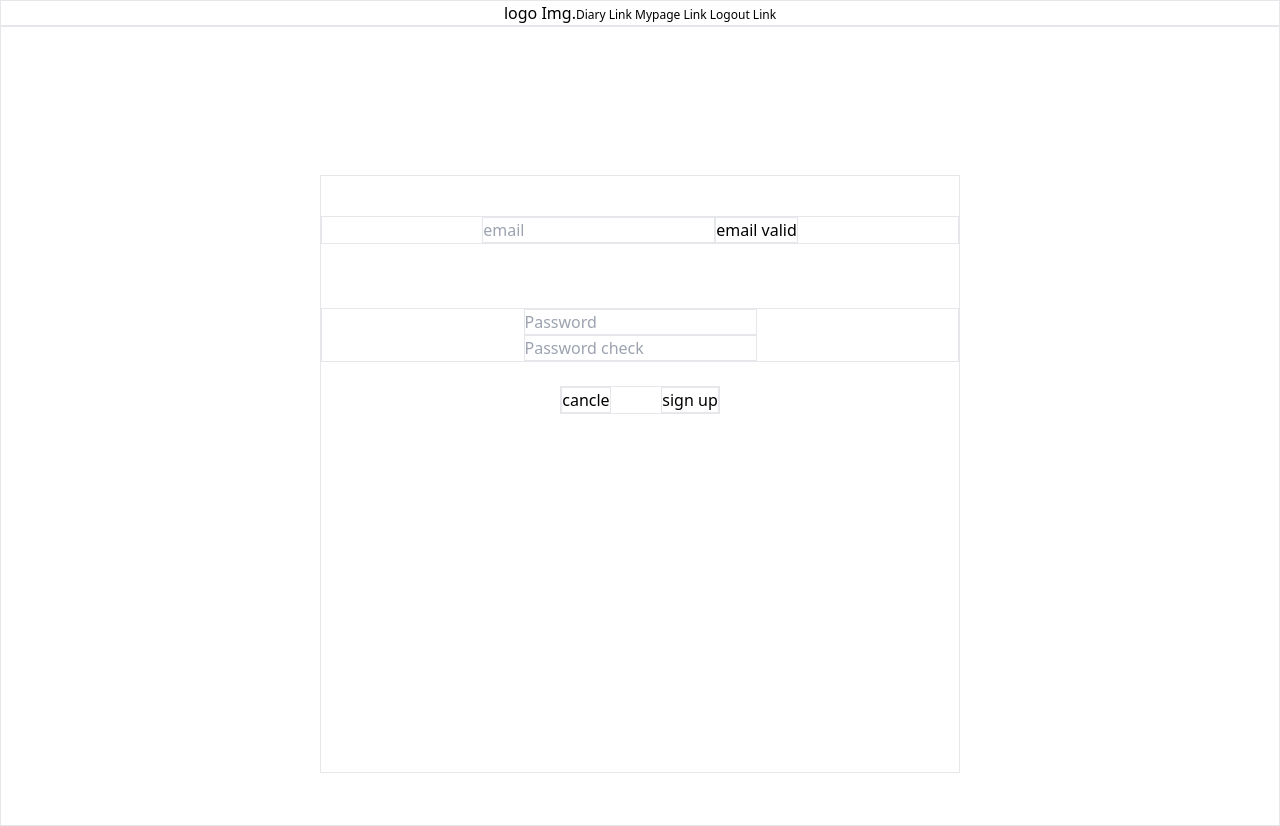
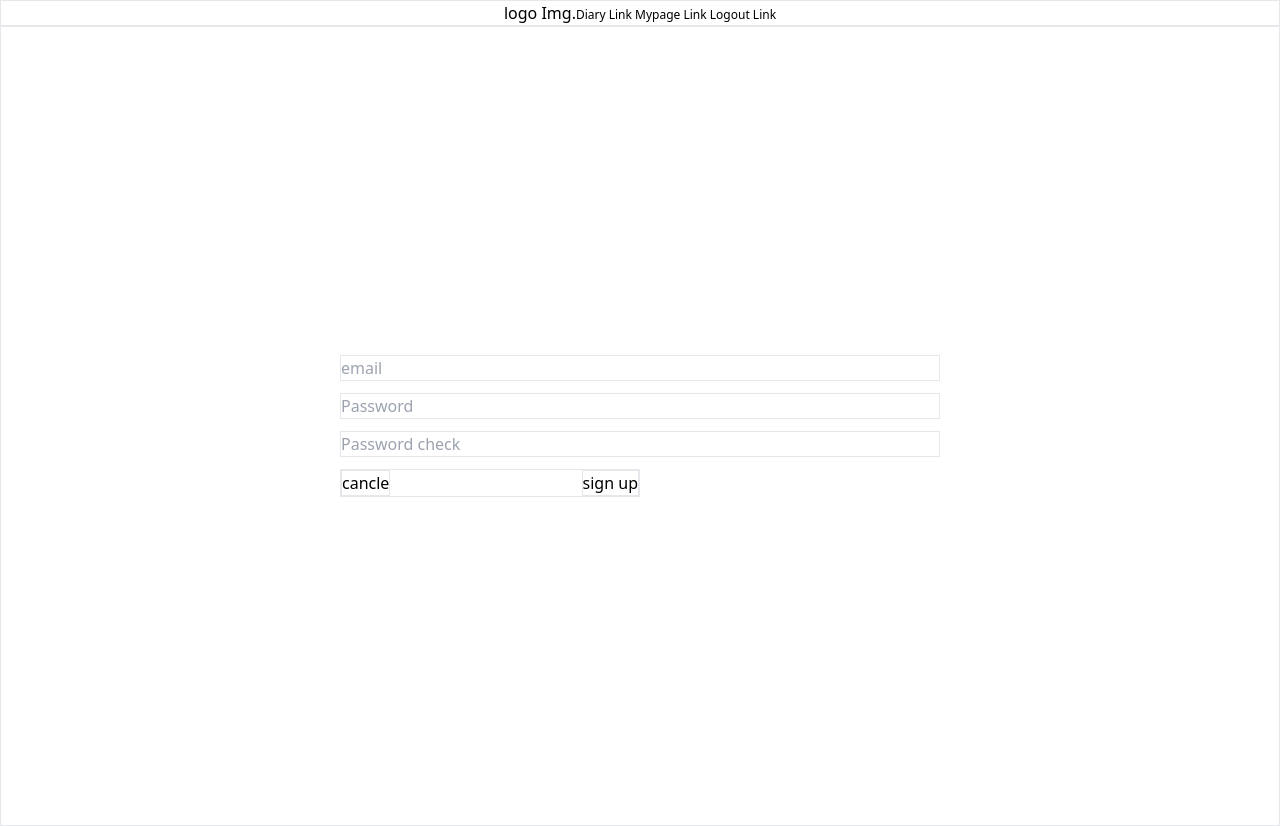
Before and after one commit to ksg9482/400JA_DIARY, a React (Create React App) app: page /signup in a window 1280 px wide. Built offline with nearby package versions, Linux system fonts and the light colour scheme.

Commit message:
update signup page

```diff
--- a/src/pages/signup/button_sendEmail.tsx
+++ /dev/null
@@ -1,14 +0,0 @@
-import React from "react";
-const CheckEmailButton = () => {
-    //이메일 체크 핸들러 버튼.
-
-    //이메일 정합성 검사
-    //중복여부 확인
-    return (
-        <div>
-            CheckEmailButton
-        </div>
-    )
-};
-
-export default CheckEmailButton;
--- a/src/pages/signup/signupPage.tsx
+++ b/src/pages/signup/signupPage.tsx
@@ -1,6 +1,29 @@
-import React from "react";
+import React, { useState } from "react";
+import axios from "axios";
+import { useNavigate } from "react-router-dom";
+import { Helmet } from "react-helmet-async";
 import { Link } from "react-router-dom";
+interface IsignupInfoState {
+    email: string;
+    password: string;
+    passwordCheck: string;
+}
 const Signup = () => {
+    const [signupInfo, setSignupInfo] = useState<IsignupInfoState>({
+        email: '',
+        password: '',
+        passwordCheck: ''
+    });
+    const [validCheck, setValidCheck] = useState({
+        email: false,
+        password: false,
+    })
+
+    const inputHandler = (key: string) => (e: React.ChangeEvent<HTMLInputElement>) => {
+        setSignupInfo({ ...signupInfo, [key]: e.target.value })
+    }
+
+    const navigate = useNavigate()
     //이메일 중복확인 - 정합성검사(이메일 형식 맞는지)
     //비밀번호 - 정합성검사
     //비밀번호 확인 - 정합성 검사, 서로 맞는지
@@ -9,26 +32,83 @@ const Signup = () => {
     //본인인증 메일
     //본인인증 했으면 웰컴 메일
 
+    const validCheckHandle = (signupInfo:IsignupInfoState) => {
+        const emailCheck = () => {
+            const emailValidPattern = /^(([^<>()[\]\\.,;:\s@"]+(\.[^<>()[\]\\.,;:\s@"]+)*)|(".+"))@((\[[0-9]{1,3}\.[0-9]{1,3}\.[0-9]{1,3}\.[0-9]{1,3}])|(([a-zA-Z\-0-9]+\.)+[a-zA-Z]{2,}))$/
+            return emailValidPattern.exec(signupInfo.email)
+        };
+
+        const samePasswordCheck = () => {
+            return signupInfo.password === signupInfo.passwordCheck
+        };
+
+        if(emailCheck()) {
+            setValidCheck({ ...validCheck, email: true})
+        };
+        if(samePasswordCheck()) {
+            setValidCheck({ ...validCheck, password: true})
+        };
+    }
+    const sendSignup = async (): Promise<{ data: any }> => {
+        const body: IsignupInfoState = {
+            email: signupInfo.email,
+            password: signupInfo.password,
+            passwordCheck: signupInfo.passwordCheck
+        };
+
+        const userSignup = await axios.post(`http://localhost:8080/api/auth/signup`, body, { withCredentials: true });
+        if (userSignup.status === 500) {
+            throw new Error('Signup connect fail');
+        }
+        if (!userSignup.data) {
+            throw new Error('Signup fail');
+        };
+
+        return { data: { ...userSignup.data } }
+    };
+
+    const onCompleted = (): void => {
+        navigate('/')
+    };
+
+    const handleSubmit = async () => {
+        try {
+            validCheckHandle(signupInfo)
+            await sendSignup()
+            onCompleted()
+        } catch (error:any) {
+            if(error.message === 'Already Email') {
+                alert('이미 가입된 이메일 입니다.');
+            }
+        }
+
+    }
     //에러메시지 공간 필요함
     return (
         <div className="border h-screen flex items-center justify-center flex-col mt-8 lg:mt-0">
-            <form className="border mt-24 w-full h-3/4 max-w-screen-sm flex flex-col items-center">
-                <div className="border w-full flex mt-10 justify-center items-center mb-6">
-                    <input className="border" type="email" placeholder="email" />
-                    <button className="border">email valid</button>
-                </div>
-                <div className="border w-full flex flex-col mt-10 items-center mb-6">
-                    <input className="border" type="password" placeholder="Password" />
-                    <input className="border" type="password" placeholder="Password check" />
-                </div>
-                <div className="border flex items-center justify-between w-1/4">
+            <Helmet>
+                Login | 400JA-DIARY
+            </Helmet>
+            <div className="w-full max-w-screen-sm flex flex-col px-5 items-center">
+                <form
+                    onSubmit={handleSubmit}
+                    className="grid gap-3 mt-5 w-full mb-5"
+                >
+                    <input className="border" type="email" placeholder="email" onChange={inputHandler('email')} />
+                    <input className="border" type="password" placeholder="Password" onChange={inputHandler('password')} />
+                    <input className="border" type="password" placeholder="Password check" onChange={inputHandler('passwordCheck')} />
+
+                    <div className="border flex items-center justify-between w-2/4">
+                        <Link to="/">
                             <button className="border">cancle</button>
+                        </Link>
                         <Link to="/">
                             <button className="border">sign up</button>
                         </Link>
                     </div>
                 </form>
             </div>
+        </div>
     )
 };
 
```
Lines whose indentation alone changed are shown as unchanged.
